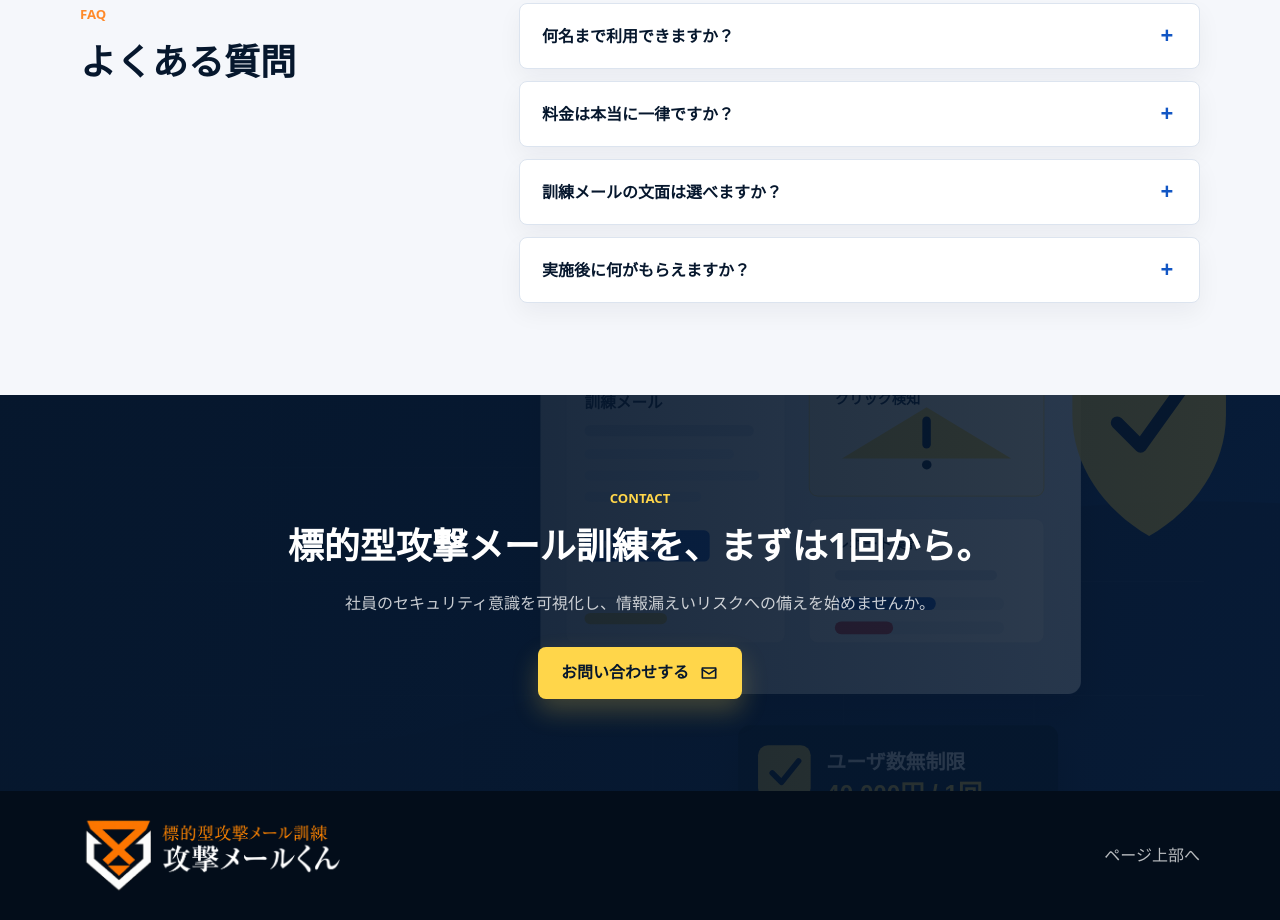
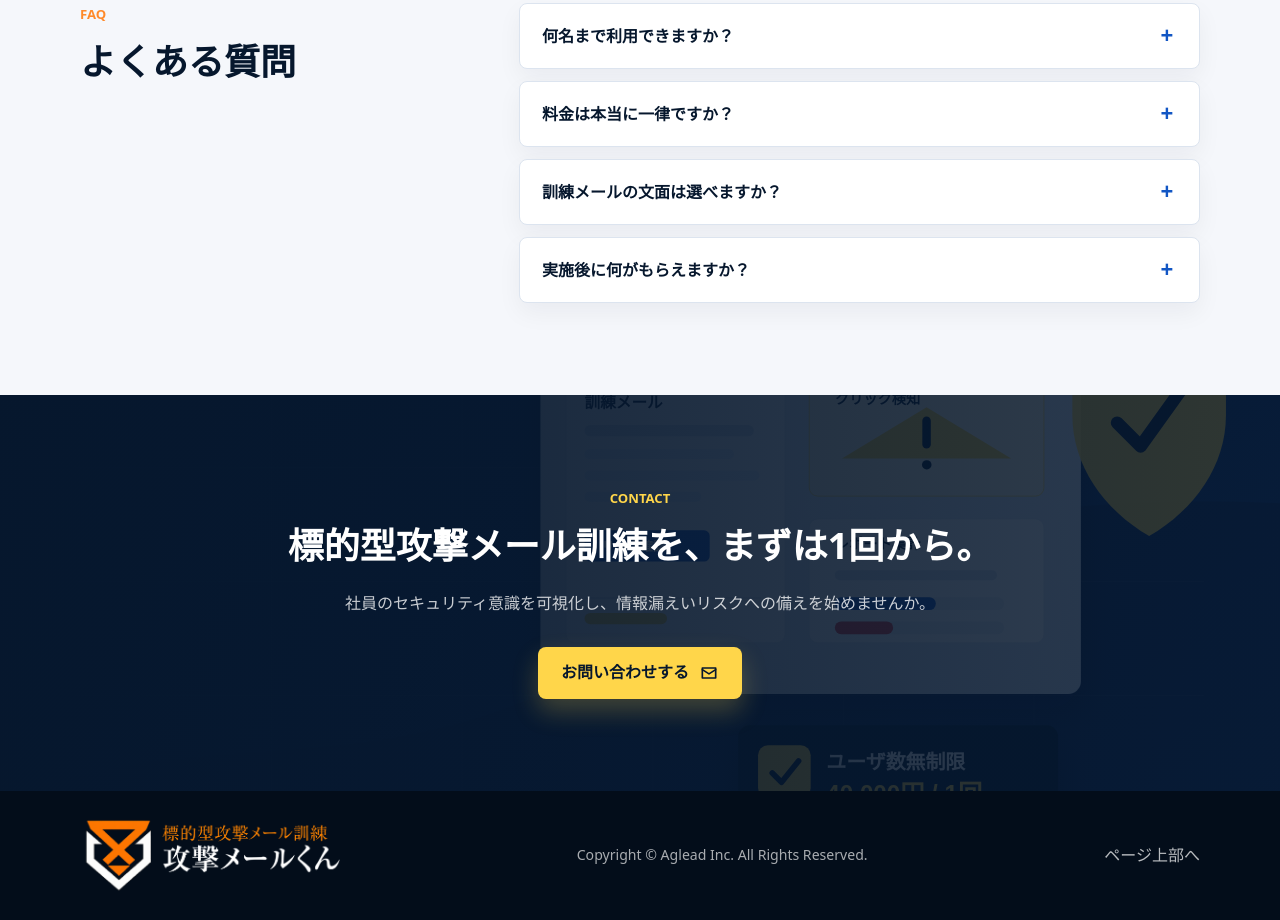
Before and after one commit to mkato-hash/kougeki, a plain HTML site: page index.html in a window 1280 px wide. Shown: the part 4175-5095 px from the top of the page. Drawn offline with Linux system fonts and the light colour scheme.

Commit message:
Add footer copyright

```diff
--- a/index.html
+++ b/index.html
@@ -320,6 +320,7 @@
         <a class="footer-brand" href="#top" aria-label="ページ上部へ戻る">
           <img class="footer-logo" src="image/logo_w.png" alt="標的型攻撃メール訓練 攻撃メールくん">
         </a>
+        <p class="copyright">Copyright © Aglead Inc. All Rights Reserved.</p>
         <a href="#top">ページ上部へ</a>
       </div>
     </footer>
--- a/styles.css
+++ b/styles.css
@@ -788,6 +788,12 @@ details p {
   margin: 0;
 }
 
+.copyright {
+  color: rgba(255, 255, 255, 0.66);
+  font-size: 0.88rem;
+  text-align: center;
+}
+
 .footer-brand {
   display: inline-flex;
   align-items: center;
```
